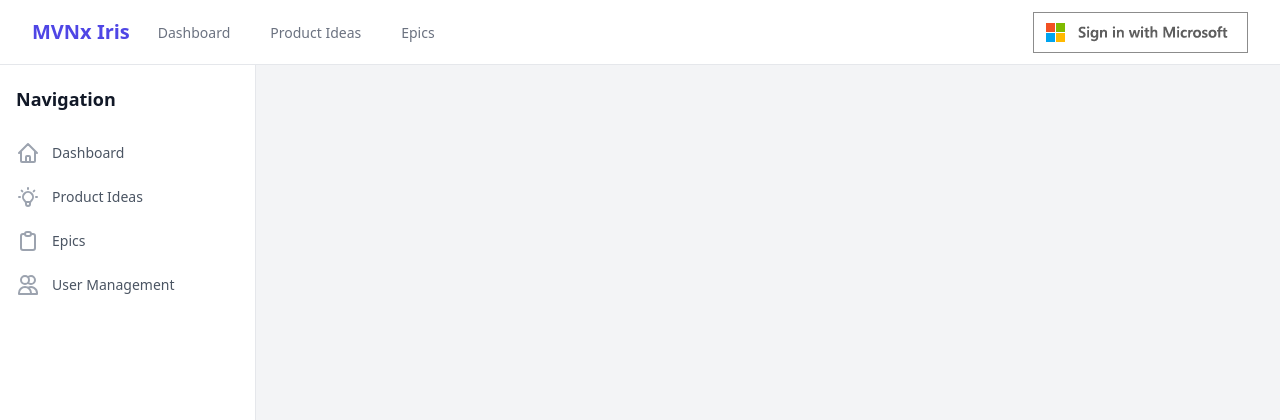
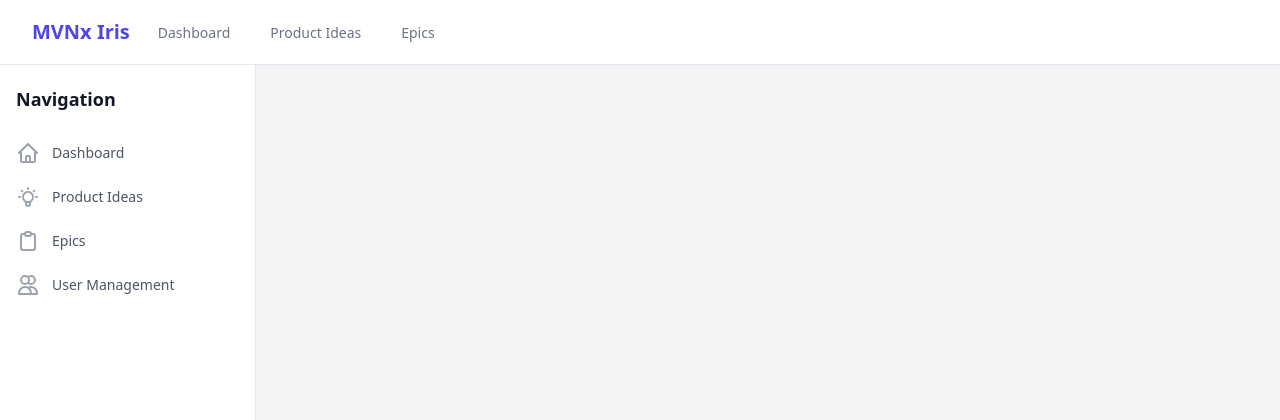
Before and after one commit to edkuse/mvnx-iris, a Flask app: template iris/modules/auth/templates/auth/login.html in a window 1280 px wide. Shown: the top 420 px of the page. Run offline with Flask 3, Linux system fonts and the light colour scheme; the template is opened without the code that fills it: most values are stand-ins (such as "Sample title", 1, 10 or a date in 2020); parts of the project's set-up code (start-up, migrations or seed data) failed here and were passed over.

Commit message:
Removed sign in from navbar

```diff
--- a/iris/templates/components/navbar.html
+++ b/iris/templates/components/navbar.html
@@ -37,10 +37,12 @@
                         <a href="{{ url_for('auth.logout') }}" class="block px-4 py-2 text-sm text-gray-700 hover:bg-gray-100" role="menuitem">Sign out</a>
                     </div>
                 </div>
-                {% else %}
-                <a href="{{ url_for('auth.login') }}" class="">
-                    <img src="{{url_for('static',filename='images/ms-symbollockup_signin_light.png')}}" alt="Sign in with Microsoft">
-                </a>
+                {#
+
+                    <a href="{{ url_for('auth.login') }}" class="">
+                        <img src="{{url_for('static',filename='images/ms-symbollockup_signin_light.png')}}" alt="Sign in with Microsoft">
+                    </a>
+                #}
                 {% endif %}
             </div>
             <div class="-mr-2 flex items-center sm:hidden">
```
